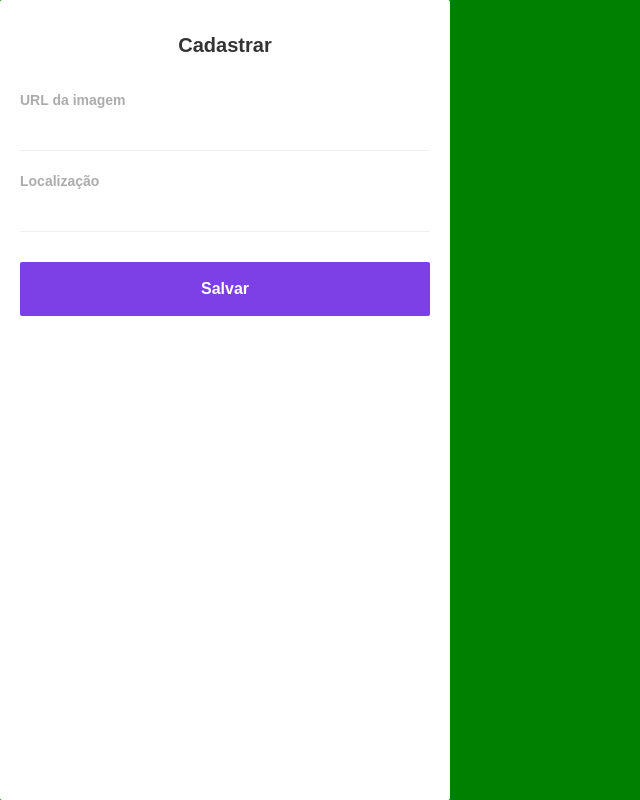
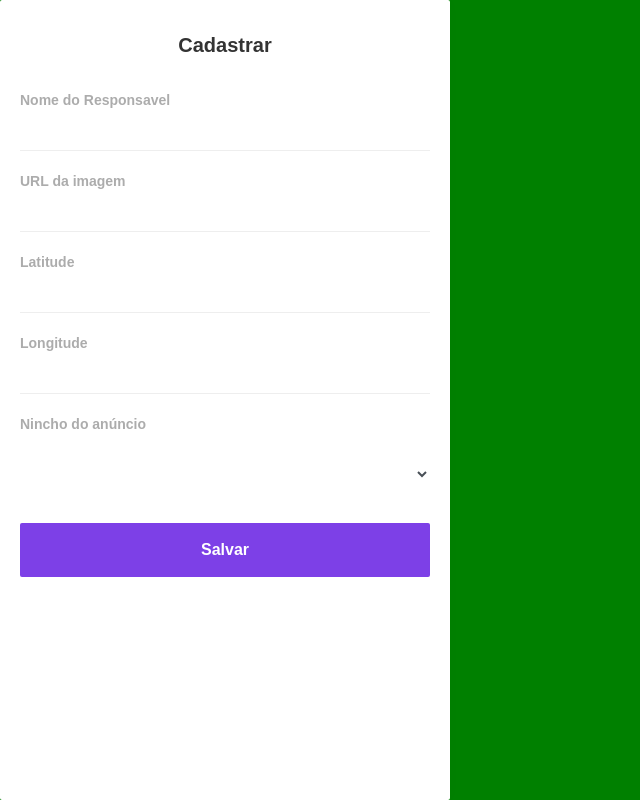
Before and after one commit to wesleyvicen/led-marketing-front, a React (Create React App) app: page /cadastro in a window 1280 px wide. Shown: the whole page, without its empty margins (0-640 px from the left). Built offline with nearby package versions, Linux system fonts and the light colour scheme; the HTML template or start-up script is replaced by a standard one.

Commit message:
Adicionado campos ao cadastrar anuncio

```diff
--- a/src/pages/Cadastro.js
+++ b/src/pages/Cadastro.js
@@ -1,26 +1,35 @@
-import React, { useState, useEffect } from "react";
-import { api } from "../services/api";
+import React, { useState, useEffect } from 'react';
+import { api } from '../services/api';
 
-import "../styles/sidebar.css";
+import '../styles/sidebar.css';
 
 function Cadastro() {
-  const [urlImage, setUrlImage] = useState("");
-  const [localizacao, setLocalizacao] = useState("");
+  const [nameResp, setNameResp] = useState('');
+  const [urlImage, setUrlImage] = useState('');
+  const [latitude, setLatitude] = useState('');
+  const [longitude, setLongitude] = useState('');
+  const [nincho, setNincho] = useState('');
 
   async function handleAddAnuncio(e) {
     e.preventDefault();
 
-    const response = await api.post("/anuncio", {
+    const response = await api.post('/anuncio', {
+      nameResp,
       urlImage,
-      localizacao
+      latitude,
+      longitude,
+      nincho,
     });
-    setUrlImage("");
-    setLocalizacao("");
+    setNameResp('');
+    setUrlImage('');
+    setLatitude('');
+    setLongitude('');
+    setNincho('');
 
     if (response) {
-      alert("Cadastrado com sucesso");
+      alert('Cadastrado com sucesso');
     } else {
-      alert("Erro generico");
+      alert('Erro generico');
     }
   }
 
@@ -29,27 +38,60 @@ function Cadastro() {
       <aside>
         <strong>Cadastrar</strong>
         <form onSubmit={handleAddAnuncio}>
-          <div className={"input-block"}>
-            <label htmlFor={"urlImage"}>URL da imagem</label>
+          <div className={'input-block'}>
+            <label htmlFor={'nameResp'}>Nome do Responsavel</label>
             <input
-              className={"urlImage"}
-              id={"urlImage"}
+              className={'nameResp'}
+              id={'nameResp'}
+              value={nameResp}
+              onChange={e => setNameResp(e.target.value)}
+              required
+            />
+          </div>
+          <div className={'input-block'}>
+            <label htmlFor={'urlImage'}>URL da imagem</label>
+            <input
+              className={'urlImage'}
+              id={'urlImage'}
               value={urlImage}
               onChange={e => setUrlImage(e.target.value)}
               required
             />
           </div>
-          <div className={"input-block"}>
-            <label htmlFor={"localizacao"}>Localização</label>
+          <div className={'input-block'}>
+            <label htmlFor={'latitude'}>Latitude</label>
             <input
-              className={"localizacao"}
-              id={"localizacao"}
-              value={localizacao}
-              onChange={e => setLocalizacao(e.target.value)}
+              className={'latitude'}
+              id={'latitude'}
+              value={latitude}
+              onChange={e => setLatitude(e.target.value)}
               required
             />
           </div>
-          <button type={"submit"}>Salvar</button>
+          <div className={'input-block'}>
+            <label htmlFor={'longitude'}>Longitude</label>
+            <input
+              className={'longitude'}
+              id={'longitude'}
+              value={longitude}
+              onChange={e => setLongitude(e.target.value)}
+              required
+            />
+          </div>
+          <div className={'input-block'}>
+            <label htmlFor={'nincho'}>Nincho do anúncio</label>
+            <select
+              class="form-control"
+              id={'nincho'}
+              value={nincho}
+              onChange={e => setNincho(e.target.value)}
+            >
+              <option />
+              <option value={'games'}>Jogos</option>
+              <option value={'food'}>Comida</option>
+            </select>
+          </div>
+          <button type={'submit'}>Salvar</button>
         </form>
       </aside>
     </div>
--- a/src/services/api.js
+++ b/src/services/api.js
@@ -1,9 +1,9 @@
-import axios from "axios";
+import axios from 'axios';
 
 export const api = axios.create({
-  baseURL: "https://led-marketing-backend.herokuapp.com"
+  baseURL: 'http://localhost:3333',
 });
 
 export const apiNoticia = axios.create({
-  baseURL: "http://newsapi.org/v2"
+  baseURL: 'http://newsapi.org/v2',
 });
--- a/src/styles/sidebar.css
+++ b/src/styles/sidebar.css
@@ -27,6 +27,17 @@ aside form .input-group {
   grid-template-columns: 1fr 1fr;
 }
 
+.form-control {
+  margin-top: 20px;
+  display: grid;
+  gap: 20px;
+  grid-template-columns: 1fr 1fr;
+  border: 0;
+}
+option {
+  padding: 5px;
+}
+
 aside form .input-group .input-block {
   margin-top: 0;
 }
@@ -47,7 +58,7 @@ aside form .input-block input {
   border-bottom: 1px solid #eee;
 }
 
-aside form button[type=submit] {
+aside form button[type='submit'] {
   width: 100%;
   border: 0;
   margin-top: 30px;
@@ -61,6 +72,6 @@ aside form button[type=submit] {
   transition: background 0.5s;
 }
 
-aside form button[type=submit]:hover {
+aside form button[type='submit']:hover {
   background: #6931ca;
 }
```
Lines whose indentation alone changed are shown as unchanged.
